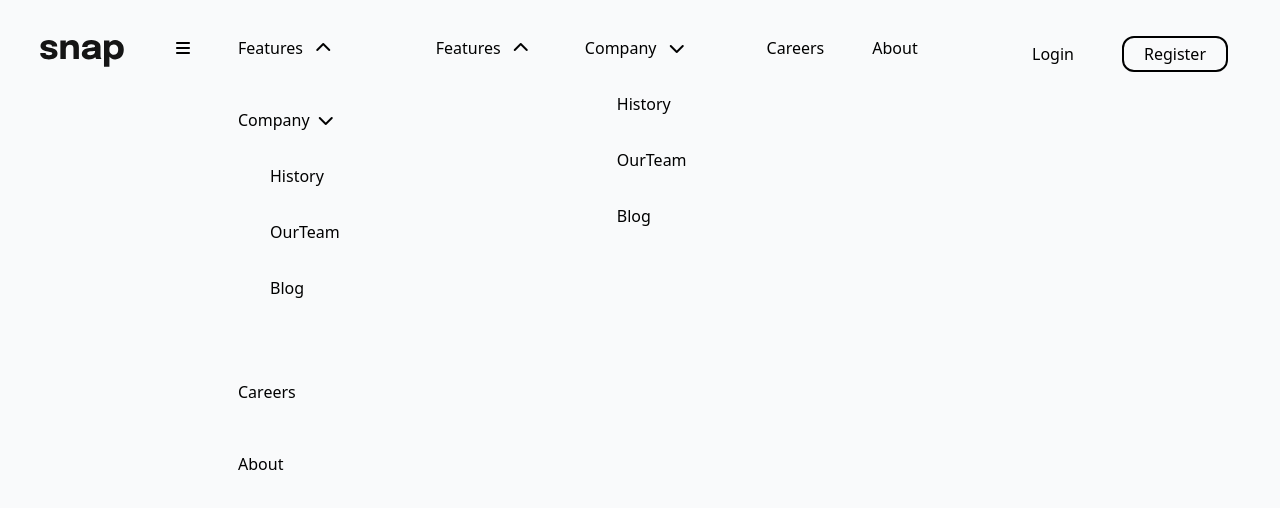
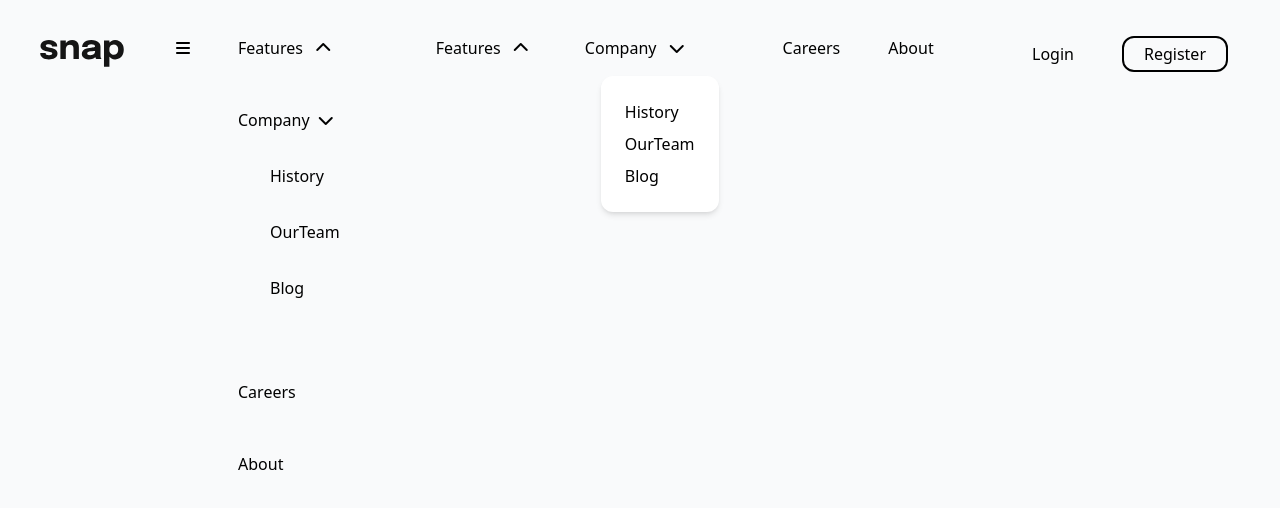
Before and after one commit to Mennapika/Intro-section-with-dropdown-navigation, a React (Create React App) app in the folder my-app/: page / in a window 1280 px wide. Both pictures are taken after a click on the icon 644 px from the left and 48 px from the top of the page. Shown: the top 508 px of the page. Built offline with nearby package versions, Linux system fonts and the light colour scheme.

Commit message:
style second boox for company

```diff
--- a/my-app/src/Components/NavBar.jsx
+++ b/my-app/src/Components/NavBar.jsx
@@ -56,10 +56,10 @@ export const NavBar = () => {
             </ul>
             </li>
             <li className='m-6 group'> <a  className='cursor-pointer' onClick={handleClickC} > Company</a>  <i onClick={handleClickC}  className={clickedC?"fa-solid fa-chevron-down mx-2  cursor-pointer":"fa-solid fa-chevron-up mx-2 cursor-pointer "}></i>
-            <ul className= {clickedC?"m-4 flex flex-col justify-between" :"hidden"}>
-            <li className='m-4 flex flex-row justify-between'> <a  className='cursor-pointer' onClick={closeMobileMenu}> History </a></li>
-            <li className='m-4 flex flex-row justify-between'>  <a  className='cursor-pointer' onClick={closeMobileMenu}> OurTeam </a></li>
-            <li className='m-4 flex flex-row justify-between'>  <a  className='cursor-pointer' onClick={closeMobileMenu}> Blog </a></li>
+            <ul className= {clickedC?"m-4 flex flex-col justify-between bg-white w-50 rounded-xl p-5 shadow-md " :"hidden"}>
+            <li className='m-1 flex flex-row justify-between'> <a  className='cursor-pointer' onClick={closeMobileMenu}> History </a></li>
+            <li className='m-1 flex flex-row justify-between'>  <a  className='cursor-pointer' onClick={closeMobileMenu}> OurTeam </a></li>
+            <li className='m-1 flex flex-row justify-between'>  <a  className='cursor-pointer' onClick={closeMobileMenu}> Blog </a></li>
             </ul>
 
 
```
